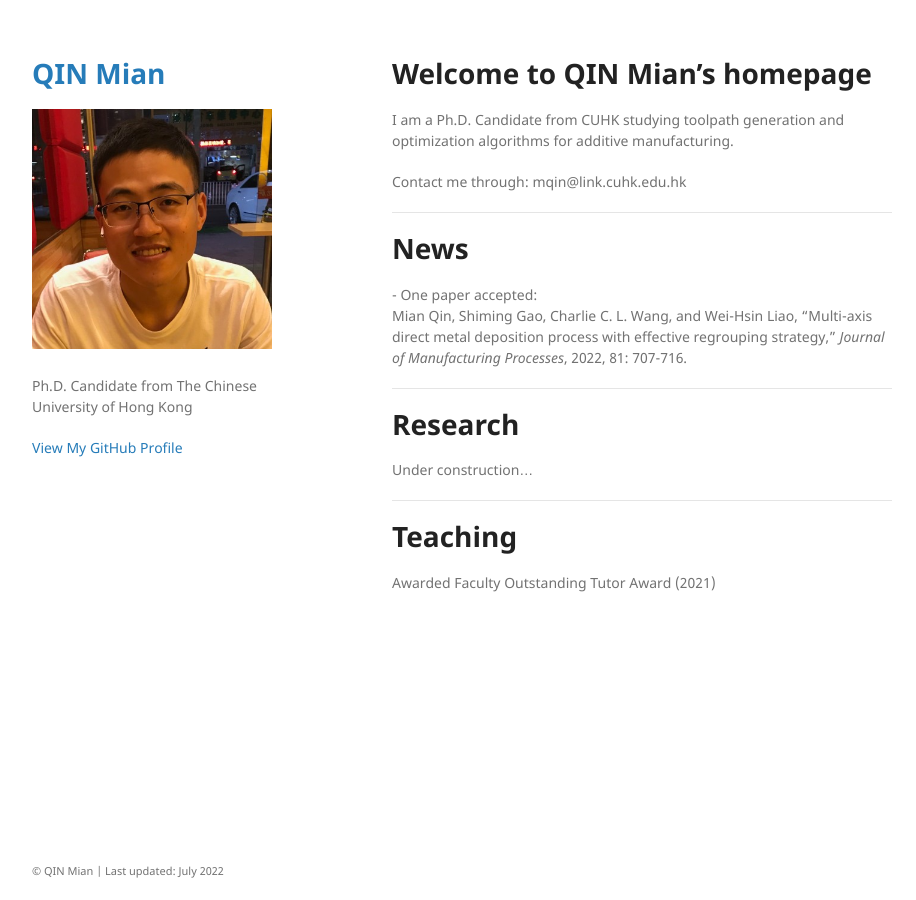
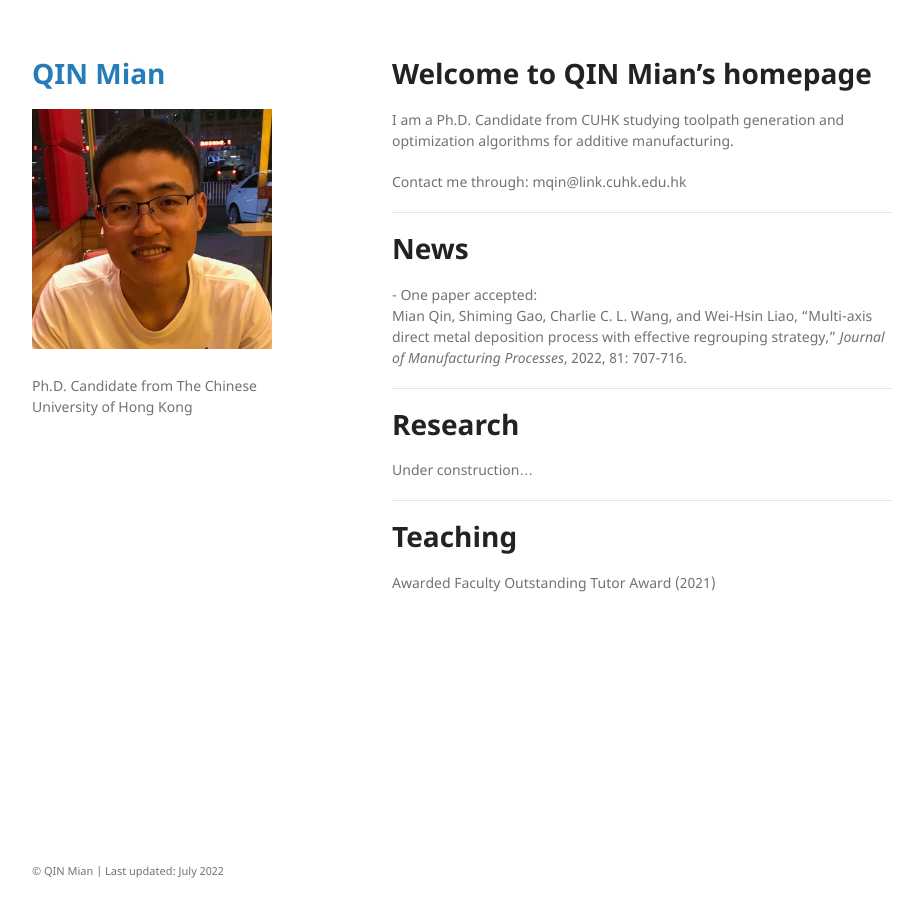
Before and after one commit to mqincuhk/mqincuhk.github.io, a Jekyll site: the page built from index.md, in a window 1280 px wide. Shown: the whole page, without its empty margins (178-1094 px from the left). Built offline with Jekyll 4.4.1, drawn with Linux system fonts in a browser that asks for light colours; a script that is not in the unit is left out; our own code applies the rules of GitHub Pages for plain Markdown files; part of the change alters nothing that is shown.

```diff
--- a/_includes/head-custom-google-analytics.html
+++ /dev/null
@@ -1,10 +0,0 @@
-{% if site.google_analytics %}
-  <script>
-    (function(i,s,o,g,r,a,m){i['GoogleAnalyticsObject']=r;i[r]=i[r]||function(){
-    (i[r].q=i[r].q||[]).push(arguments)},i[r].l=1*new Date();a=s.createElement(o),
-            m=s.getElementsByTagName(o)[0];a.async=1;a.src=g;m.parentNode.insertBefore(a,m)
-        })(window,document,'script','//www.google-analytics.com/analytics.js','ga');
-    ga('create', '{{ site.google_analytics }}', 'auto');
-    ga('send', 'pageview');
-  </script>
-{% endif %}
--- a/_includes/head-custom.html
+++ /dev/null
@@ -1,9 +0,0 @@
-<!-- start custom head snippets, customize with your own _includes/head-custom.html file -->
-
-<!-- Setup Google Analytics -->
-{% include head-custom-google-analytics.html %}
-
-<!-- You can set your favicon here -->
-<!-- link rel="shortcut icon" type="image/x-icon" href="{{ '/favicon.ico' | relative_url }}" -->
-
-<!-- end custom head snippets -->
--- a/_layouts/default.html
+++ b/_layouts/default.html
@@ -24,10 +24,6 @@
         <br>
         <p>{{ site.description | default: site.github.project_tagline }}
 
-        {% if site.github.is_user_page %}
-        <p class="view"><a href="{{ site.github.owner_url }}">View My GitHub Profile</a></p>
-        {% endif %}
-
       </header>
       <section>
 
```
